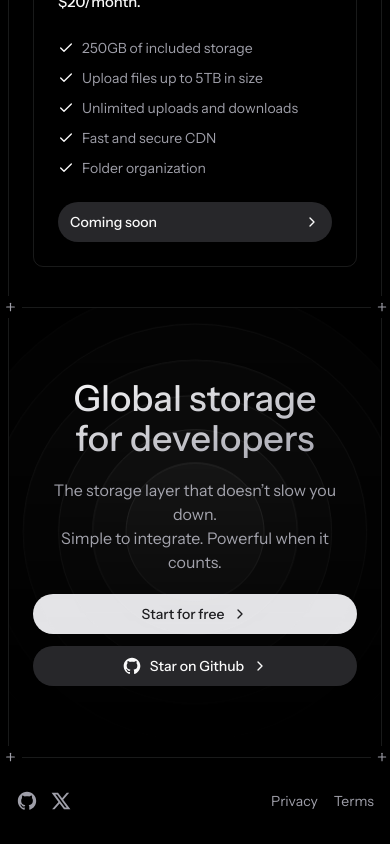
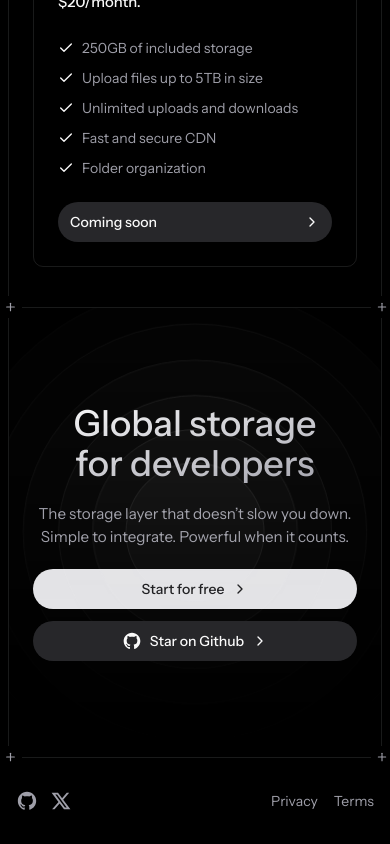
Before and after one commit to codethevoid/upbase.dev, a Next.js app: page / in a window 390 px wide. Shown: the part 3921-4765 px from the top of the page. Built offline with nearby package versions, Linux system fonts and the light colour scheme.

Commit message:
update cta font size on mobile

```diff
--- a/app/(main)/(landing)/cta.tsx
+++ b/app/(main)/(landing)/cta.tsx
@@ -21,7 +21,7 @@ export const Cta = () => {
             Global storage
             <br /> for developers
           </h2>
-          <p className="text-muted-foreground mx-auto max-w-[440px] text-center text-base md:mx-0">
+          <p className="text-muted-foreground mx-auto max-w-[440px] text-center text-[0.95rem] md:mx-0 md:text-base">
             The storage layer that doesn’t slow you down. <br></br> Simple to integrate. Powerful
             when it counts.
           </p>
```
